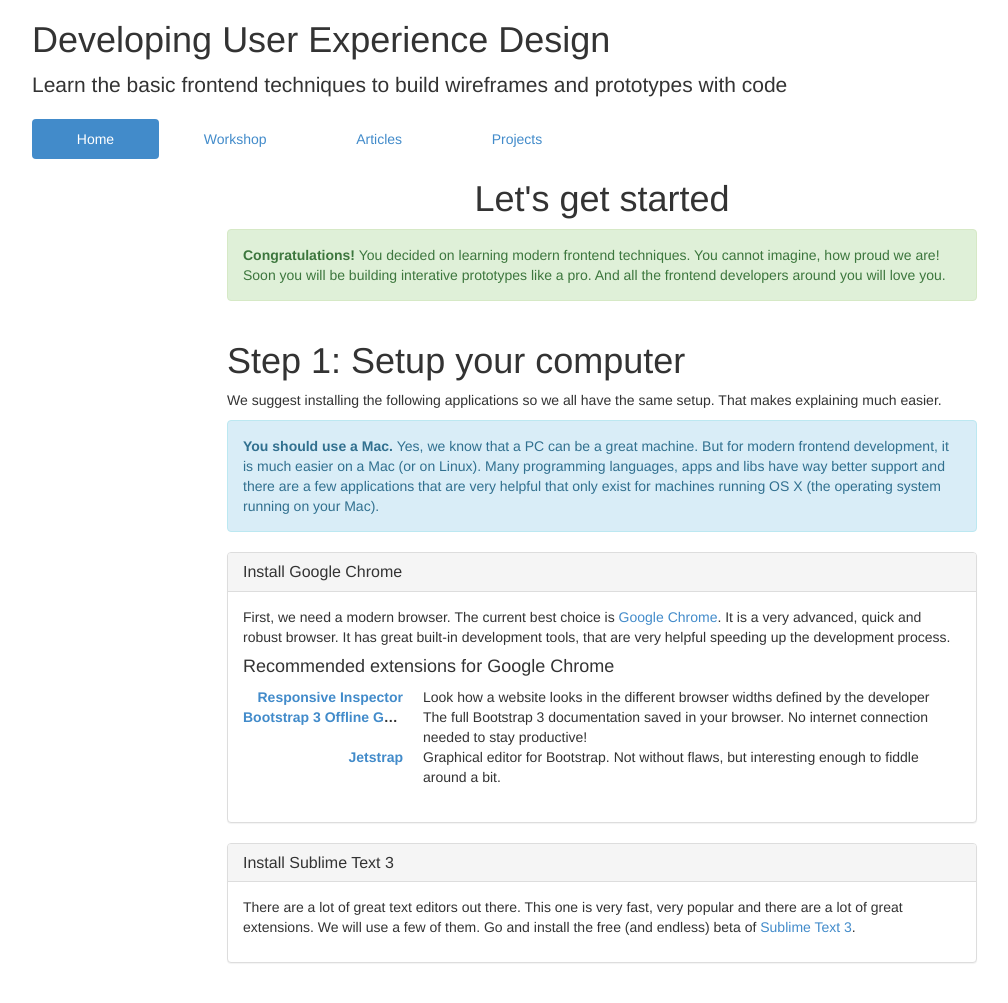
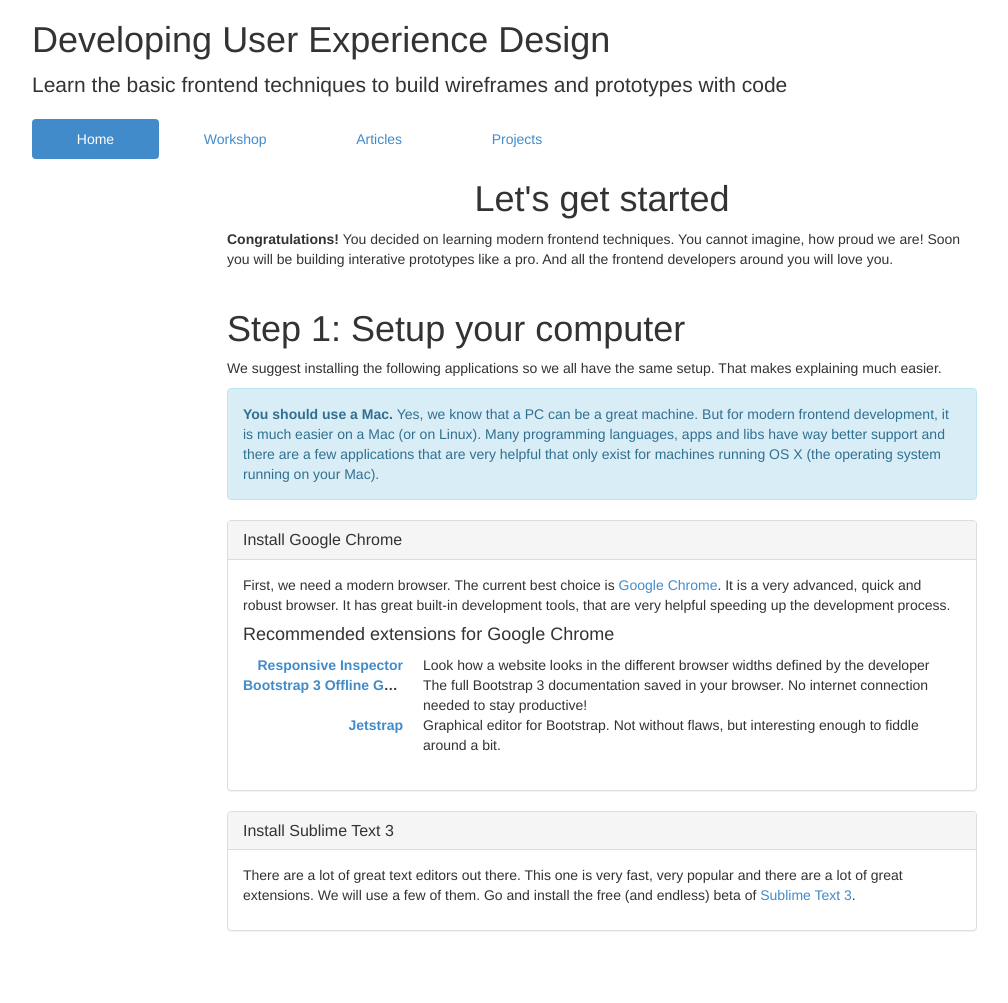
Before and after one commit to developinguxd/developinguxd.github.io, a Jekyll site: the page built from index.html, in a window 1280 px wide. Shown: the whole page, without its empty margins (38-1046 px from the left). Built offline with Jekyll 4.4.1, drawn with Linux system fonts in a browser that asks for light colours; after the commit the page ends 971 px from its top, so only the background shows below that.

Commit message:
Remove success alert at top

```diff
--- a/index.html
+++ b/index.html
@@ -29,7 +29,7 @@
 <article class="row"> <!-- row as a container -->
   <div class="col-md-8 col-md-offset-2">  <!-- set width of all panels -->
     <h1 class="text-center">Let's get started</h1>
-    <p class="alert alert-success vgap"><strong>Congratulations!</strong> You decided on learning modern frontend techniques. You cannot imagine, how proud we are! Soon you will be building interative prototypes like a pro. And all the frontend developers around you will love you.</p>
+    <p class="vgap"><strong>Congratulations!</strong> You decided on learning modern frontend techniques. You cannot imagine, how proud we are! Soon you will be building interative prototypes like a pro. And all the frontend developers around you will love you.</p>
     <section class="vgap">
       <h1>Step 1: Setup your computer</h1>
       <p>We suggest installing the following applications so we all have the same setup. That makes explaining much easier.</p>
```
